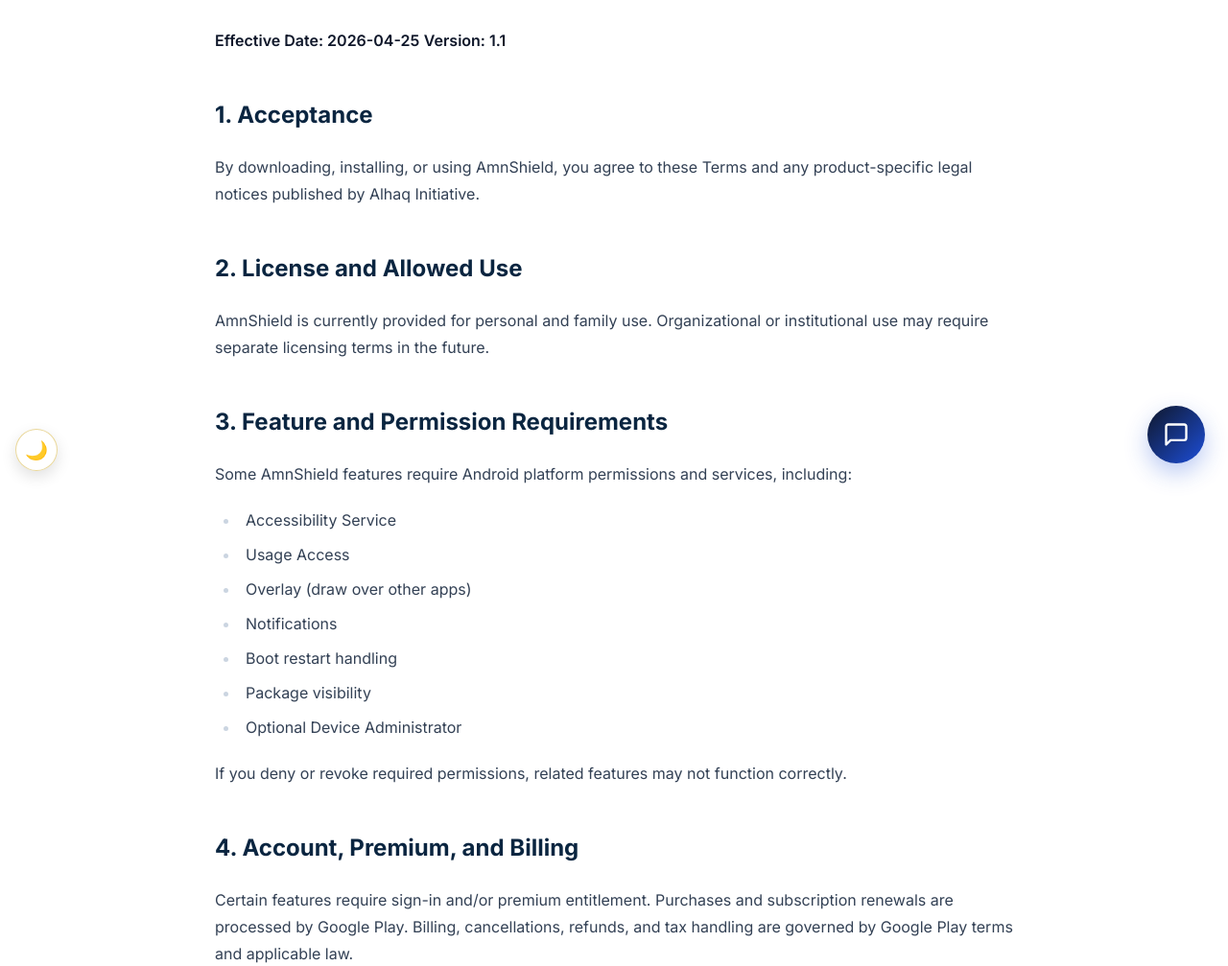
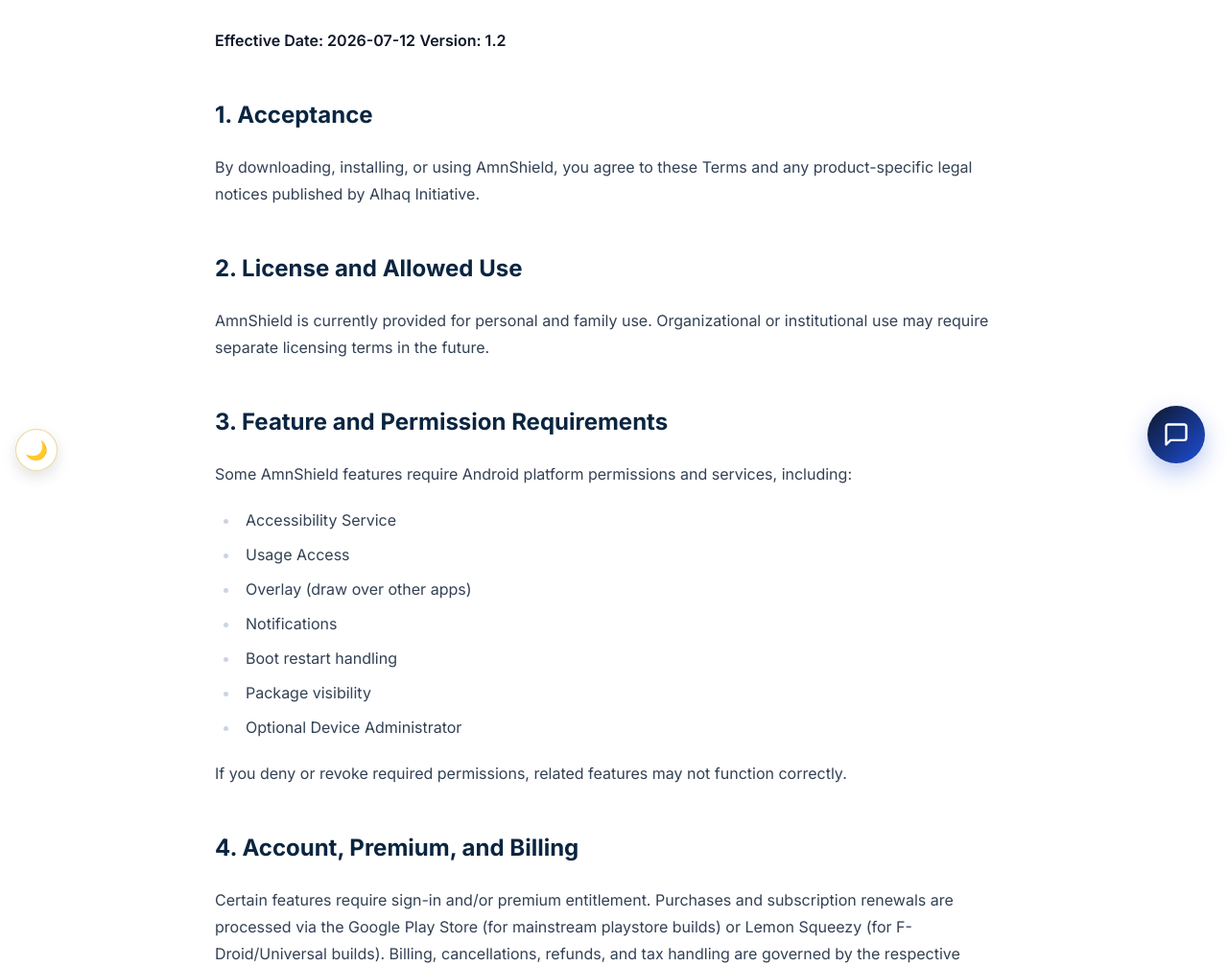
Before and after one commit to Afrasyaab-GH/amnshield-site, a website: page legal/terms/index.html in a window 1280 px wide. Shown: the part 293-1300 px from the top of the page at 96% size. Drawn offline with nearby package versions, Linux system fonts and the light colour scheme.

Commit message:
docs: update terms and privacy policy to include Lemon Squeezy and offline key validation details

```diff
--- a/legal/terms/index.html
+++ b/legal/terms/index.html
@@ -108,8 +108,8 @@
       <section class="container mb-16">
 
 <h1>AmnShield Terms of Service</h1>
-<p><strong>Effective Date: 2026-04-25</strong>
-<strong>Version: 1.1</strong></p>
+<p><strong>Effective Date: 2026-07-12</strong>
+<strong>Version: 1.2</strong></p>
 <h2>1. Acceptance</h2>
 <p>By downloading, installing, or using AmnShield, you agree to these Terms and any product-specific legal notices published by Alhaq Initiative.</p>
 <h2>2. License and Allowed Use</h2>
@@ -127,7 +127,7 @@
 </ul>
 <p>If you deny or revoke required permissions, related features may not function correctly.</p>
 <h2>4. Account, Premium, and Billing</h2>
-<p>Certain features require sign-in and/or premium entitlement. Purchases and subscription renewals are processed by Google Play. Billing, cancellations, refunds, and tax handling are governed by Google Play terms and applicable law.</p>
+<p>Certain features require sign-in and/or premium entitlement. Purchases and subscription renewals are processed via the Google Play Store (for mainstream playstore builds) or Lemon Squeezy (for F-Droid/Universal builds). Billing, cancellations, refunds, and tax handling are governed by the respective platform's terms and applicable laws. Offline license keys are validated cryptographically on-device.</p>
 <h2>5. Privacy and Data Handling</h2>
 <p>Please read our <a href="/legal/privacy/">Privacy Policy</a> for details. AmnShield is designed as local-first and privacy-first. Sensitive processing is performed on-device, and sharing diagnostics is user-initiated.</p>
 <h2>6. Acceptable Use</h2>
```
Also changed, not shown: legal/privacy/index.html (+3 -3 lines).
